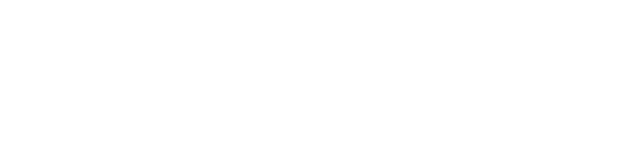
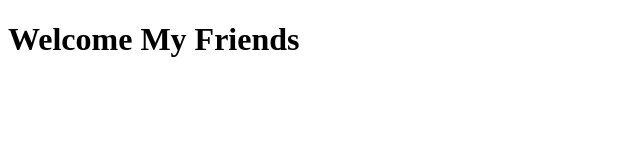
Before and after one commit to AlyssonGarros/site-particular, a plain HTML site: page index.html in a window 1280 px wide. Shown: the whole page, without its empty margins (0-640 px from the left). Drawn offline with Linux system fonts and the light colour scheme.

Commit message:
Adicionar H1

```diff
--- a/index.html
+++ b/index.html
@@ -4,7 +4,6 @@
 	<meta charset="UTF-8">
 	<title>Alysson Garros</title>
 </head>
-
-
+	<h1>Welcome My Friends</h1>
 </body>
 </html>
```
